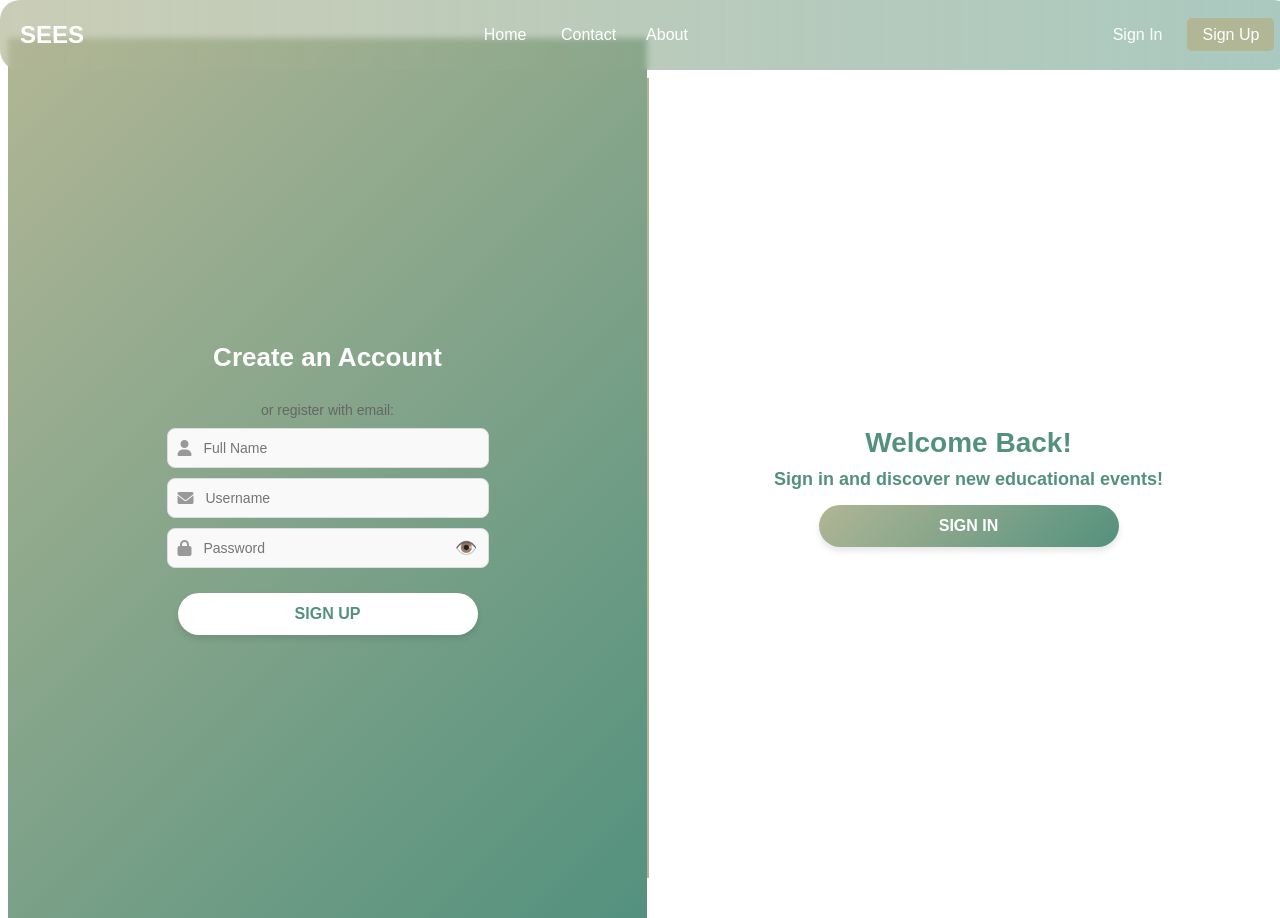
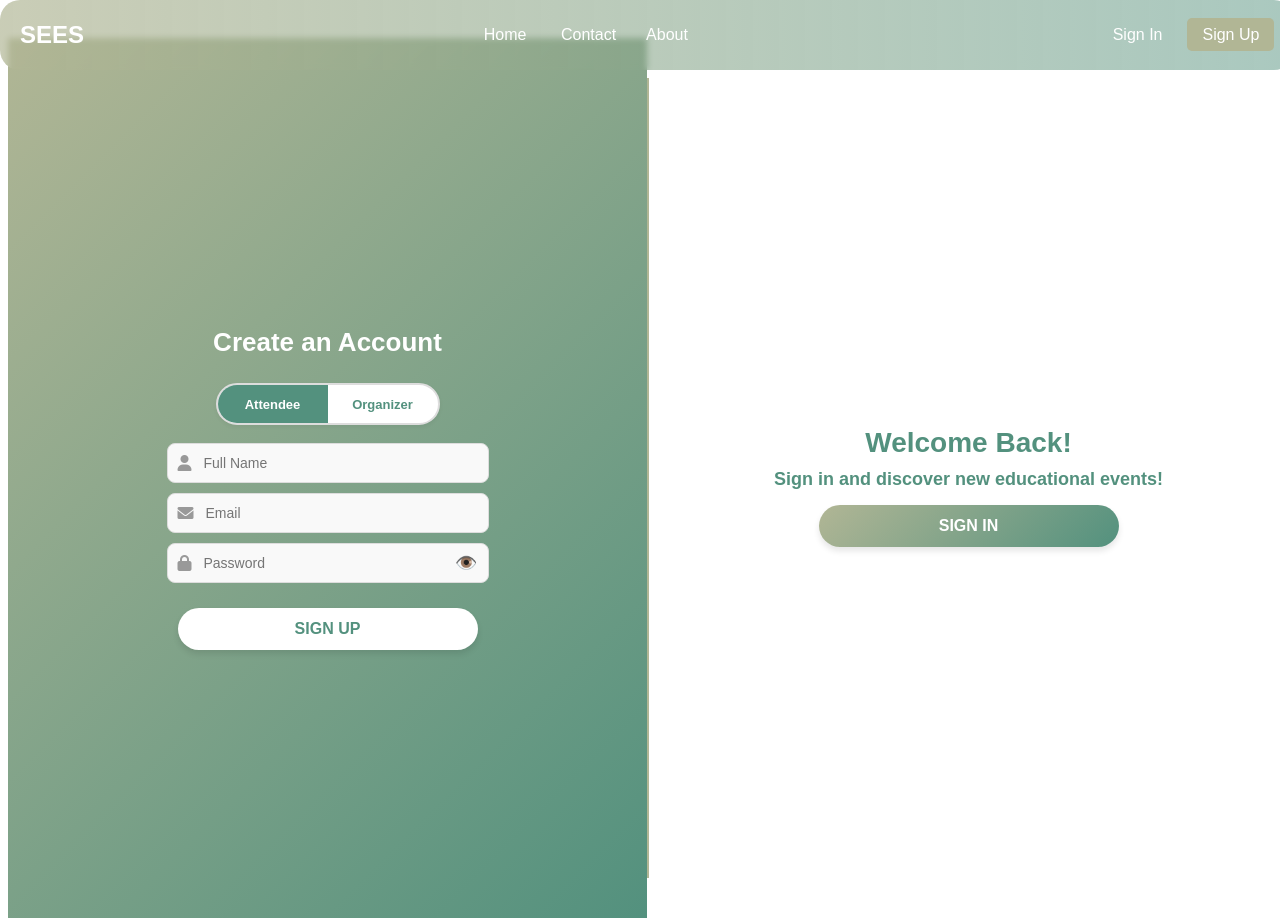
Before and after one commit to aymanmhd/SOEN343_Project_W25, a React (Create React App) app in the folder frontend/: page /signup in a window 1280 px wide. Built offline with nearby package versions, Linux system fonts and the light colour scheme.

Commit message:
role based sign-up implemented front-end

```diff
--- a/frontend/src/pages/SignUpPage.jsx
+++ b/frontend/src/pages/SignUpPage.jsx
@@ -5,29 +5,37 @@ import "../styles/SignUpPage.css";
 import SignUpFormBuilder from "../patterns/SignUpFormBuilder"; // adjust path as needed
 
 const SignUpPage = () => {
-  const [username, setUsername] = useState("");
+  const [email, setEmail] = useState("");
   const [password, setPassword] = useState("");
   const [fullName, setFullName] = useState("");
   const [showPassword, setShowPassword] = useState(false);
   const [error, setError] = useState("");
+  const [role, setRole] = useState("attendee"); // New piece of state for role selection
+
   const navigate = useNavigate();
 
-  // 🧱 Use the builder here:
+  // Use the builder for our form fields
   const formBuilder = new SignUpFormBuilder()
     .addInput("text", "Full Name", "fa-user", fullName, setFullName)
-    .addInput("text", "Username", "fa-envelope", username, setUsername)
+    .addInput("email", "Email", "fa-envelope", email, setEmail)
     .addPasswordInput(password, setPassword, showPassword, () =>
       setShowPassword(!showPassword)
     );
 
-  // 🧠 Function to handle submit
+  // Handle form submission
   const handleSubmit = (e) => {
     e.preventDefault();
     setError("");
 
+    // Send the request to /auth/register with { name, email, password, role }
     api_private_post(
-      "/register",
-      { username, password, fullName, type: "Regular" },
+      "/auth/register",
+      {
+        name: fullName,
+        email,
+        password,
+        role,
+      },
       (response) => {
         if (response && response.error) {
           setError(response.error);
@@ -44,12 +52,28 @@ const SignUpPage = () => {
 
   return (
     <div className="signup-container">
+      {/* LEFT SECTION */}
       <div className="signup-left-section">
         <h2 className="signup-title">Create an Account</h2>
 
+        {/* Role Toggle Pills */}
+        <div className="signup-role-toggle-switch">
+          <div
+            className={`toggle-option ${role === "attendee" ? "active" : ""}`}
+            onClick={() => setRole("attendee")}
+          >
+            Attendee
+          </div>
+          <div
+            className={`toggle-option ${role === "organizer" ? "active" : ""}`}
+            onClick={() => setRole("organizer")}
+          >
+            Organizer
+          </div>
+        </div>
 
+        <br />
 
-        <p className="signup-or-text">or register with email:</p>
 
         <form onSubmit={handleSubmit} className="signup-input-container">
           {formBuilder.build()}
@@ -62,8 +86,10 @@ const SignUpPage = () => {
         </form>
       </div>
 
+      {/* DIVIDER */}
       <div className="signup-divider"></div>
 
+      {/* RIGHT SECTION */}
       <div className="signup-right-section">
         <h1 className="welcome-back-title">Welcome Back!</h1>
         <h2 className="welcome-back-text">
@@ -77,5 +103,4 @@ const SignUpPage = () => {
   );
 };
 
-
 export default SignUpPage;
--- a/frontend/src/styles/SignUpPage.css
+++ b/frontend/src/styles/SignUpPage.css
@@ -30,7 +30,7 @@
   margin-bottom: 15px;
 }
 
-  /* Social Icons */
+/* Social Icons (if you need them) */
 .signup-social-icons {
   display: flex;
   justify-content: center;
@@ -192,38 +192,7 @@
   }
 }
 
-
-  /* Role Toggle */
-.signup-role-toggle {
-  display: flex;
-  justify-content: center;
-  align-items: center;
-  margin-top: 10px;
-  margin-bottom: -5px;
-}
-
-.toggle-label {
-  font-size: 14px;
-  color: #fff;
-  display: flex;
-  align-items: center;
-  gap: 10px;
-  cursor: pointer;
-}
-
-.toggle-label input[type="checkbox"] {
-  width: 18px;
-  height: 18px;
-  cursor: pointer;
-  accent-color: #ffffff;
-}
-
-.signup-input-container p {
-  text-align: center;
-  margin-top: 10px;
-  font-size: 14px;
-}
-
+/* Role Toggle Pills */
 .signup-role-toggle-switch {
   display: flex;
   justify-content: center;
@@ -240,7 +209,7 @@
 .toggle-option {
   flex: 1;
   text-align: center;
-  padding: 8px 0;
+  padding: 13px 0;
   font-size: 13px;
   font-weight: 600;
   color: #53917e;
```
Lines whose indentation alone changed are shown as unchanged.
